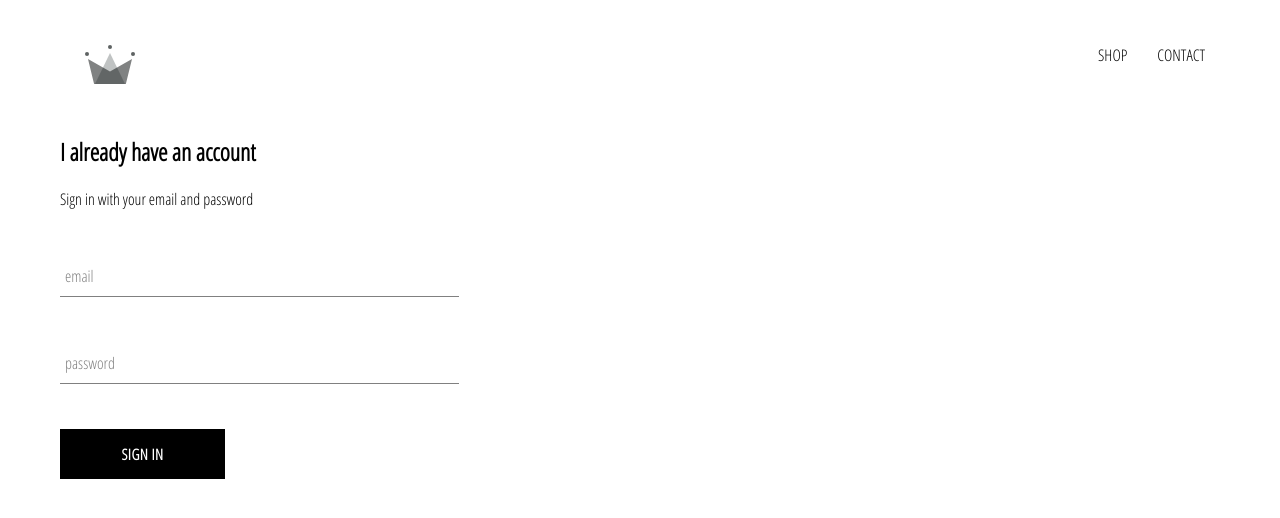
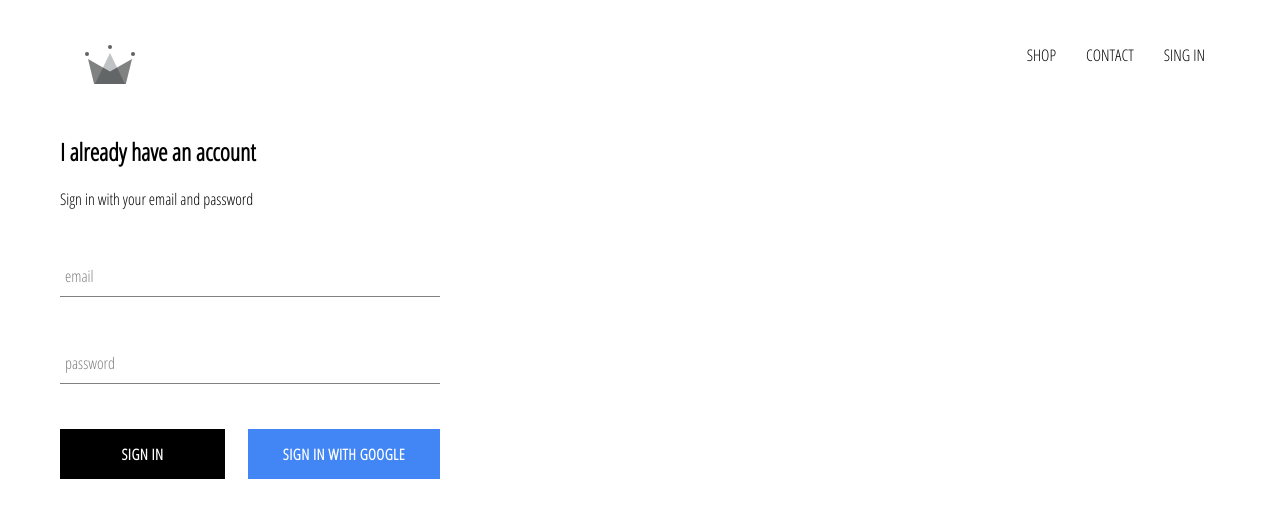
Before and after one commit to joseMartinez1987/crwn-clothing, a React (Create React App) app: page /signin in a window 1280 px wide. Shown: the top 518 px of the page. Built offline with nearby package versions, Linux system fonts and the light colour scheme; no server answers.

Commit message:
adding fireabse auth

```diff
--- a/package.json
+++ b/package.json
@@ -6,6 +6,7 @@
     "@testing-library/jest-dom": "^5.11.4",
     "@testing-library/react": "^11.1.0",
     "@testing-library/user-event": "^12.1.10",
+    "firebase": "^8.2.9",
     "node-sass": "^4.14.1",
     "react": "^17.0.1",
     "react-dom": "^17.0.1",
--- a/src/App.css
+++ b/src/App.css
@@ -7,3 +7,7 @@
     text-decoration: none;
     color:#000
 }
+
+* {
+    box-sizing: border-box;
+}
--- a/src/App.js
+++ b/src/App.js
@@ -5,11 +5,34 @@
 import ShopPage from './pages/shop/shop'
 import Header from './components/header/header'
 import SignInAndSignUp from './pages/sign-in-and-sign-up/sign-in-and-sign-up'
+import {auth} from './firebase/firebase.utils'
 
-function App() {
+class App extends React.Component {
+
+  constructor() {
+    super();
+    this.state = {
+      currentUser : null
+    }
+  }
+
+  unsubscribeFrinAuth = null
+  componentDidMount() {
+    this.unsubscribeFrinAuth = auth.onAuthStateChanged(user => {
+      this.setState({currentUser: user})
+      console.log(user);
+    })
+  }
+
+  componentWillUnmount() {
+    this.unsubscribeFrinAuth()
+  }
+
+
+  render() {
     return (
       <div>
-      <Header />
+        <Header currentUser={this.state.currentUser}/>
         <Switch>
           <Route exact path='/' component={HomePage} />
           <Route  path='/shop' component={ShopPage} / >
@@ -19,5 +42,6 @@
       </div>
     );
   }
+}
 
 export default App;
--- a/src/components/custom-button/custom-button.jsx
+++ b/src/components/custom-button/custom-button.jsx
@@ -3,8 +3,8 @@
 
 import './custom-button.scss'
 
-const CustomButton = ({ children, ...otherProps}) => (
-    <button className="custom-button" {...otherProps}>
+const CustomButton = ({ children, isGoogleSignIn,  ...otherProps}) => (
+    <button className={`${isGoogleSignIn ? 'google-sign-in' : ''} custom-button`} {...otherProps}>
         {children}
     </button>
 )
--- a/src/components/custom-button/custom-button.scss
+++ b/src/components/custom-button/custom-button.scss
@@ -19,4 +19,13 @@
       color: black;
       border: 1px solid black;
     }
-  }
+    &.google-sign-in{
+      background-color:#4285f4;
+      color: #fff;
+
+      &:hover {
+        background-color:#357ae8;
+        border:none
+      }
+    }
+   }
--- a/src/components/header/header.jsx
+++ b/src/components/header/header.jsx
@@ -1,11 +1,12 @@
 import React from 'react'
 import { Link} from 'react-router-dom'
 import  {ReactComponent as Logo } from './../../assets/crown.svg'
+import {auth} from './../../firebase/firebase.utils'
 
 import './header.styles.scss'
 
 
-const Header = () => (
+const Header = ({currentUser}) => (
     <div className="header">
         <Link className='logo-container' to='/'>
             <Logo className='logo' />
@@ -13,7 +14,14 @@
         <div className="options">
             <Link className="option" to='/shop'>SHOP</Link>
             <Link className="option" to='/shop'>CONTACT</Link>
+            {
+            currentUser ?
+            <div className='option' onClick={() => auth.signOut()}>SIGN OUT</div>
+            :
+            <Link to='/signin' className='option'>SING IN</Link>
+            }
         </div>
+
     </div>
 )
 
--- a/src/components/header/header.styles.scss
+++ b/src/components/header/header.styles.scss
@@ -20,6 +20,7 @@
 
       .option {
         padding: 10px 15px;
+        cursor:pointer
       }
     }
   }
--- a/src/components/sign-in/sign-in.jsx
+++ b/src/components/sign-in/sign-in.jsx
@@ -1,6 +1,7 @@
 import React from "react";
 import FormInput from './../form-input/form-input'
 import CustomButton from './../custom-button/custom-button'
+import {signInWithGoogle} from '../../firebase/firebase.utils'
 
 import "./sign-in.scss";
 
@@ -49,7 +50,10 @@
             required
             label="password"
           />
-          <CustomButton type="submit"> Sign in</CustomButton>
+          <div className="buttons">
+            <CustomButton type="submit"> Sign in</CustomButton>
+            <CustomButton onClick={signInWithGoogle} isGoogleSignIn> Sign in with Google</CustomButton>
+          </div>
 
         </form>
       </div>
--- a/src/components/sign-in/sign-in.scss
+++ b/src/components/sign-in/sign-in.scss
@@ -1,9 +1,13 @@
 .sign-in {
-    width: 30vw;
+    width: 380px;
     display: flex;
     flex-direction: column;
 
     .title {
         margin: 10px 0;
     }
+    .buttons {
+        display: flex;
+        justify-content: space-between;
+    }
 }
--- /dev/null
+++ b/src/firebase/firebase.utils.js
@@ -0,0 +1,30 @@
+import firebase from 'firebase/app'
+import 'firebase/firestore'
+import 'firebase/auth'
+
+const config = {
+    apiKey: "AIzaSyDHUvha2PIq_Hh_OLbuyhaPTRCo9sQbFdA",
+    authDomain: "crwn-db-1c7a8.firebaseapp.com",
+    projectId: "crwn-db-1c7a8",
+    storageBucket: "crwn-db-1c7a8.appspot.com",
+    messagingSenderId: "718241144742",
+    appId: "1:718241144742:web:325b2e7f70a291bd29f967",
+    measurementId: "G-Y9D0GLP4Y4"
+  };
+
+
+
+  firebase.initializeApp(config)
+
+  export const auth = firebase.auth()
+  export const firestore = firebase.firestore()
+
+
+  const provider = new firebase.auth.GoogleAuthProvider()
+
+  provider.setCustomParameters({prompt: 'select_account'})
+
+
+  export const signInWithGoogle = () => auth.signInWithPopup(provider)
+
+  export default firebase
```
Also changed, not shown: 2 other files (tests, documents, lock files or other folders). Lines whose indentation alone changed are shown as unchanged.
